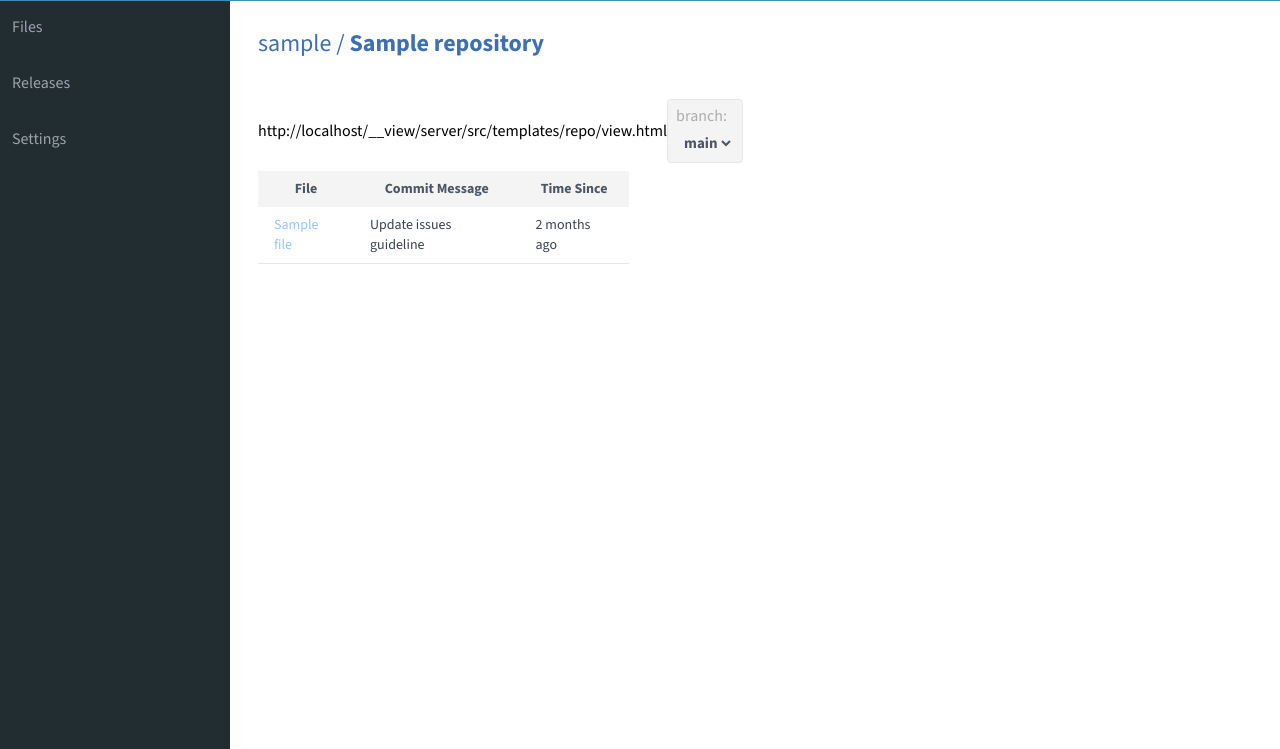
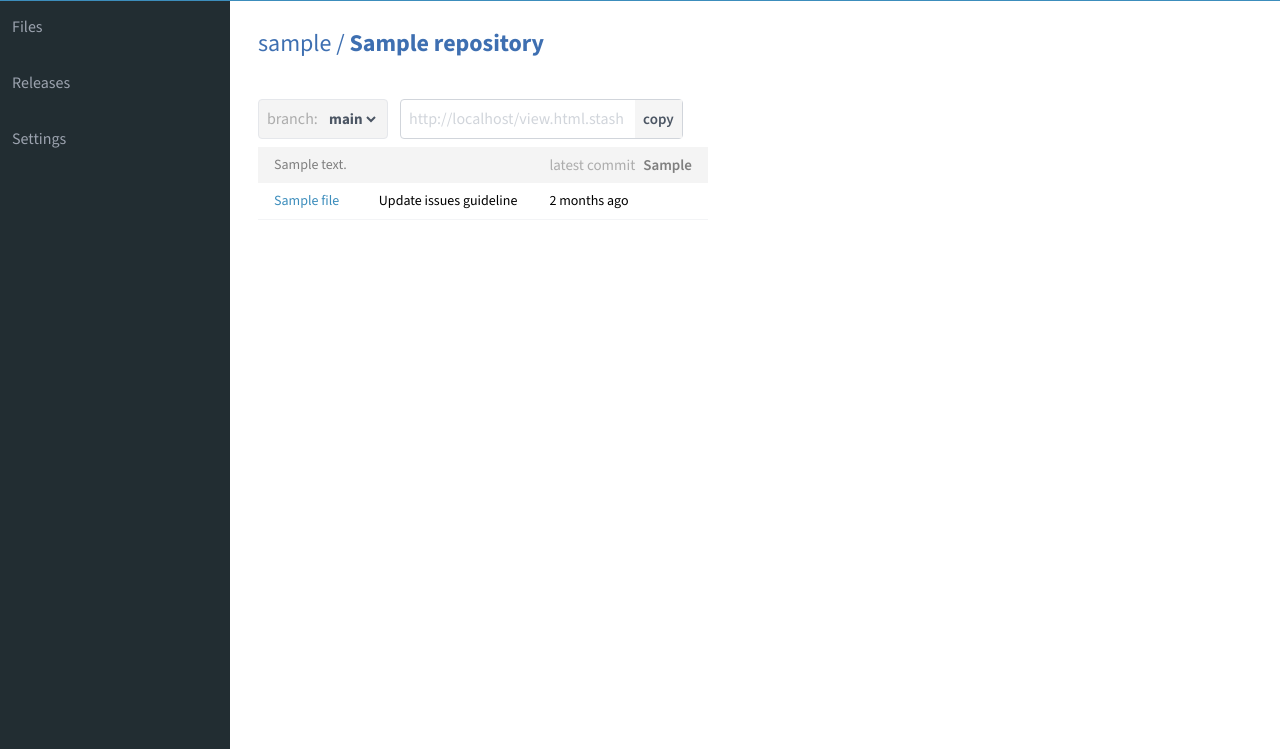
Before and after one commit to DipsDev/Stash, a Flask app: template server/src/templates/repo/view.html in a window 1280 px wide. Shown: the part 51-800 px from the top of the page. Run offline with Flask 3, Linux system fonts and the light colour scheme; tables that the repository leaves empty hold one stand-in row (values such as "Sample post"); the template is opened without the code that fills it: values that come from a table or form of the project are taken from there, most other values are stand-ins (such as "Sample title", 1, 10 or a date in 2020); some libraries are stand-ins or nearby versions.

Commit message:
random changes

```diff
--- a/client/src/handlers/cli_handler.py
+++ b/client/src/handlers/cli_handler.py
@@ -32,7 +32,7 @@ class CLIHandler:
             return
 
         if av_cmds.get(cmd)[0] != len(params):
-            print(f"stash: '{cmd}' is supposed to receive {av_cmds.get(cmd)} additional parameters,"
+            print(f"stash: '{cmd}' is supposed to receive {av_cmds.get(cmd)[0]} additional parameters,"
                   f" but got {len(params)} instead. See 'stash help'.")
             return
 
--- a/client/src/handlers/remote_connection_handler.py
+++ b/client/src/handlers/remote_connection_handler.py
@@ -23,7 +23,6 @@ class RemoteConnectionHandler:
         """Connect to remote server"""
         self.socket.connect(('127.0.0.1', 8838))
         self.handler.exchange_keys()
-        self.socket.send(self.handler.encrypt_packet(create_pkt_line("stash-receive-pack", "abcdefgh")))
 
     def close(self):
         """Closes the connection to the server"""
--- a/server/src/templates/repo/view.html
+++ b/server/src/templates/repo/view.html
@@ -10,15 +10,26 @@
 
 
 {% macro file_view(type, file_name) %}
-      <tr class="border-b border-gray-200">
-        <td class="px-4 py-2 text-blue-300">{{ file_name | e }}</td>
-        <td class="px-4 py-2">Update issues guideline</td>
-        <td class="px-4 py-2">2 months ago</td>
+      <tr class="border-b border-gray-100">
+        <td class="px-4 py-2 text-[#3C8DBC]">{{ file_name | e }}</td>
+        <td class="px-4 py-2 text-black">Update issues guideline</td>
+        <td class="px-4 py-2 text-black">2 months ago</td>
       </tr>
 {% endmacro %}
 
 {% block content %}
-<div class="flex flex-col items-start justify-center p-7 mt-5 md:mt-0 w-1/3">
+
+
+<script>
+    function copy_stash_url() {
+      var copyText = "{{ request.url.split('/')[0:3] | join('/') }}/{{ request.url.split('/') | last }}.stash"
+      navigator.clipboard.writeText(copyText);
+    }
+</script>
+
+
+
+<div class="flex flex-col items-start justify-center p-7 mt-5 md:mt-0">
     <p class="text-[#3E6FB1] text-2xl">{{ repo.user.username | e }} / <span class="font-bold">{{ repo.name | e }}</span></p>
 
     {% if files | length == 0 %}
@@ -42,8 +53,7 @@
     </div>
     {% else %}
     <div class="w-full mt-10">
-        <div class="flex flex-row items-center justify-start">
-            <p>{{ request.url }}</p>
+        <div class="flex flex-row items-center justify-start gap-3 h-[40px]">
             <span class="bg-[#F4F4F4] px-2 py-1 rounded border text-[#ACACAC]">
                 branch:
                 <select name="branches" class="pl-1 py-1 bg-transparent font-bold text-gray-600 text-[15px]">
@@ -51,12 +61,17 @@
                     <option value="dev">dev</option>
                 </select>
             </span>
+            <span class="pl-2 border border-gray-300 rounded my-1 text-gray-300 cursor-pointer" onclick="copy_stash_url()">
+                {{ request.url.split('/')[0:3] | join('/') }}/{{ request.url.split('/') | last}}.stash
+                <button class="ml-2 p-2 text-[15px] bg-[#F5F5F5] text-gray-600 font-semibold">copy</button>
+            </span>
+
         </div>
          <table class="w-full text-sm text-gray-700 dark:text-gray-400 mt-2">
               <tr class="bg-[#F4F4F4] text-gray-600">
-                <th class="px-4 py-2">File</th>
-                <th class="px-4 py-2">Commit Message</th>
-                <th class="px-4 py-2">Time Since</th>
+                <th class="px-4 py-2 text-left text-[#7F7F7F] font-normal">{{ commit_message[:20] }}</th>
+                <th class="px-4 py-2"></th>
+                <th class="px-4 py-2 text-right text-[15px] font-semibold  text-[#7F7F7F]"><span class="font-normal text-[#ACACAC] mr-2">latest commit</span>{{ last_commit[:10] }}</th>
               </tr>
                  {% for file in files %}
                  {{ file_view(file[0], file[2]) }}
```
Also changed, not shown: client/src/actions.py (+4 -4 lines), server/src/api/file_system.py (+12 -2 lines), server/src/blueprints/stash_api.py (+9 -0 lines), client/src/handlers/encryption_handler.py (line endings or trailing spaces).
